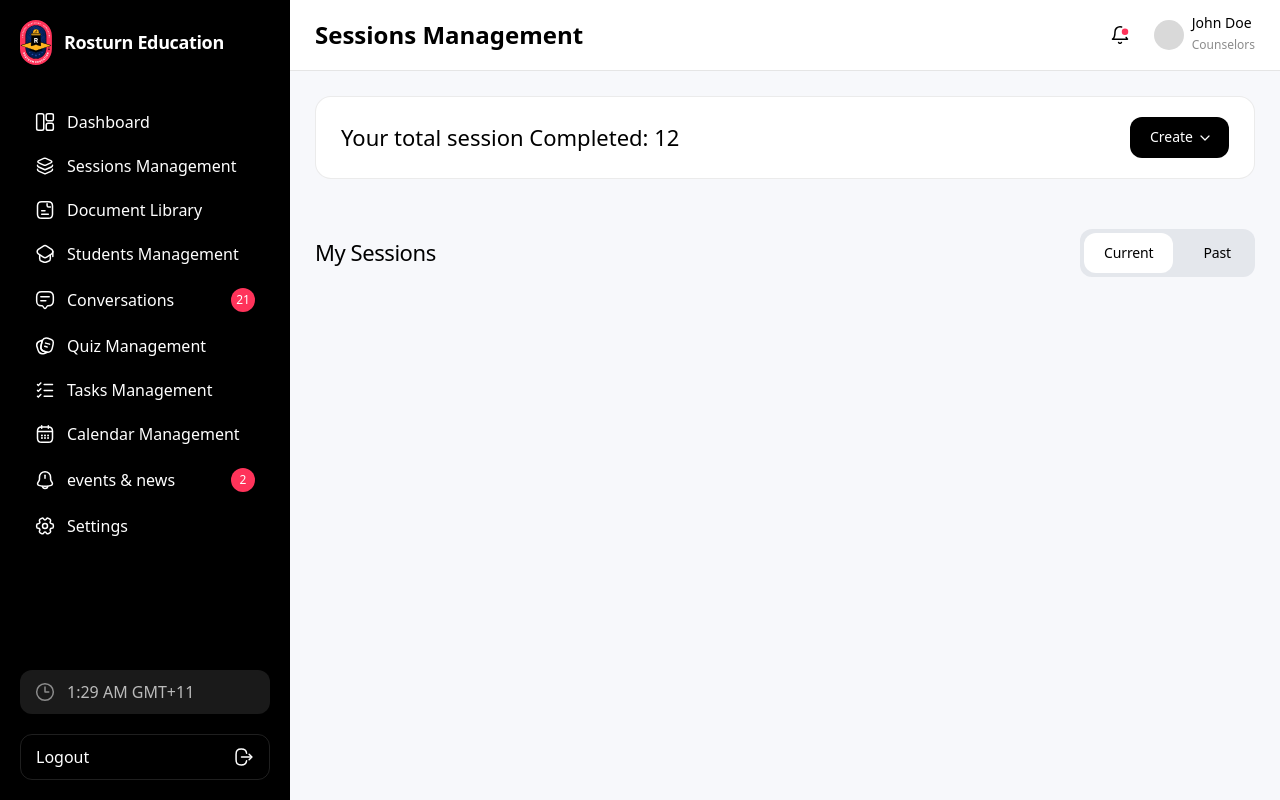
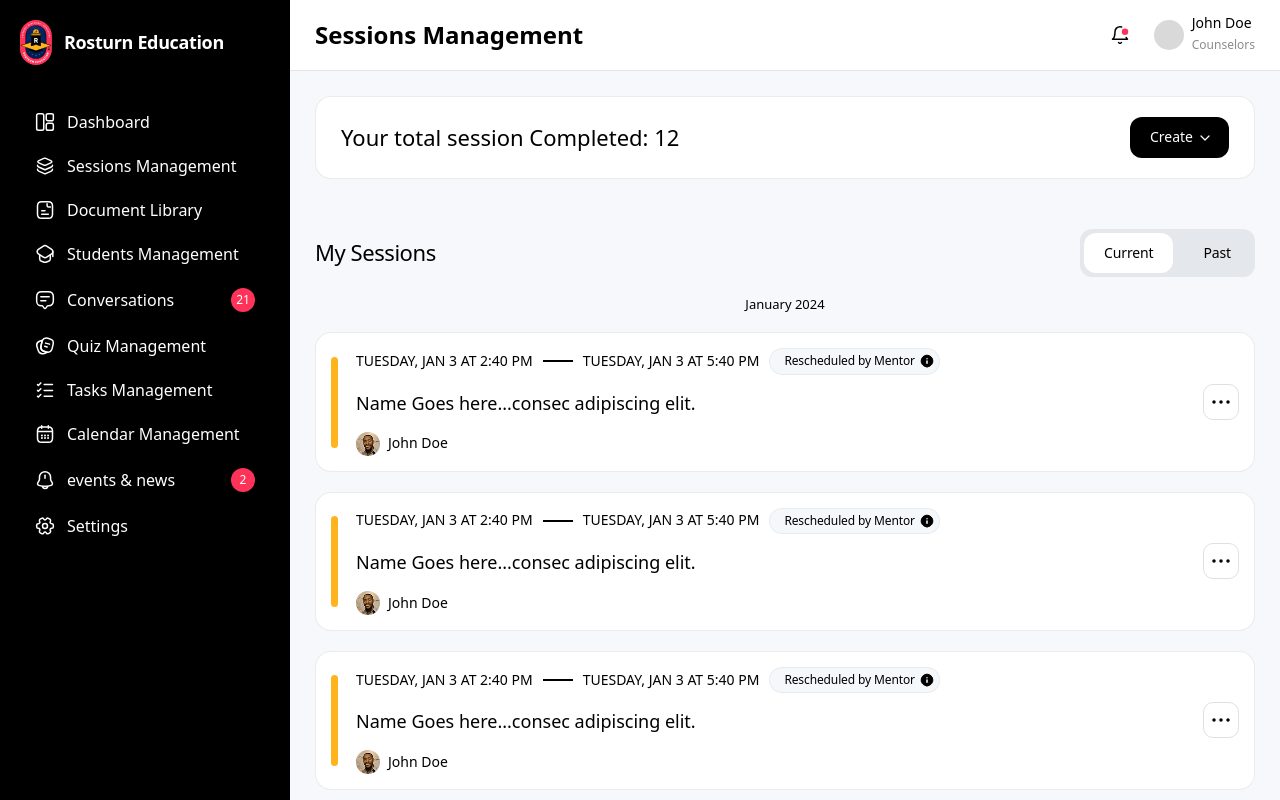
Before and after one commit to bdnaeem3/lms-project, a React (Vite) app: page / in a window 1280 px wide. Shown: the top 800 px of the page. Built offline with nearby package versions, Linux system fonts and the light colour scheme.

Commit message:
Sessions card UI done

```diff
--- /dev/null
+++ b/src/components/card/SessionCard.jsx
@@ -0,0 +1,34 @@
+import Icon from "../../theme/icon/Icon"
+import UserImg from "../../assets/user.png"
+
+export default () => {
+    return (
+        <div className="flex items-center justify-between shadow-section border border-[#00000014] bg-white p-[15px] rounded-[16px] mt-5">
+            <div className="flex items-center">
+                <span className="w-[7px] bg-[#ffb41d] h-[91px] rounded-[24px] mr-[18px]"></span>
+                <div>
+                    <div className="flex items-center">
+                        <p className="text-[14px] leading-[16.41px]">TUESDAY, JAN 3 AT 2:40 PM</p>
+                        <span className="w-[30px] h-[2px] bg-black mx-[10px]"></span>
+                        <p className="text-[14px] leading-[16.41px]">TUESDAY, JAN 3 AT 5:40 PM</p>
+                        <button type="button" className="flex items-center ml-[10px] bg-[#a1b5d81a] rounded-[40px] border border-[#0000000d] p-[5px] cursor-pointer">
+                            <span className="ml-[9px] text-[12px] leading-[14.06px] tracking-[-0.01em]">Rescheduled by Mentor</span>
+                            <Icon name="info" className="ml-[5px]" />
+                        </button>
+                    </div>
+                    <h3 className="text-[18px] leading-[21.09px] font-[500] mt-[18px]">Name Goes here...consec adipiscing elit.</h3>
+                    <div className="flex items-center mt-[18px]">
+                        <img src={UserImg} alt="User Image" className="mr-2" />
+                        <p className="text-[14px] leading-[16.41px]">John Doe</p>
+                    </div>
+                </div>
+            </div>
+
+            <button
+                type="button"
+                className="flex items-center justify-center border border-[#0000001f] w-9 h-9 rounded-[10px] cursor-pointer">
+                <Icon name="ellipsis" />
+            </button>
+        </div>
+    )
+}
--- a/src/pages/SessionsManagement.jsx
+++ b/src/pages/SessionsManagement.jsx
@@ -2,8 +2,9 @@ import Sidebar from '../components/Sidebar'
 import Topbar from '../components/Topbar'
 import Header from '../components/Header'
 import Heading from '../components/Heading'
+import SessionCard from '../components/card/SessionCard'
 
-function App() {
+export default () => {
   return (
     <main className='flex'>
       <Sidebar />
@@ -12,10 +13,14 @@ function App() {
         <div className='p-[25px]'>
           <Header />
           <Heading />
+          <p className='text-[13px] leading-[15.23px] text-center mt-5'>January 2024</p>
+          <SessionCard/>
+          <SessionCard/>
+          <SessionCard/>
+          <SessionCard/>
+          <SessionCard/>
         </div>
       </div>
     </main>
   )
 }
-
-export default App
--- /dev/null
+++ b/src/theme/icon/Ellipsis.jsx
@@ -0,0 +1,7 @@
+export default ({ color, ...rest }) => (
+    <svg width="24" height="24" viewBox="0 0 24 24" fill="none" xmlns="http://www.w3.org/2000/svg" {...rest}>
+        <path d="M12 13C12.5523 13 13 12.5523 13 12C13 11.4477 12.5523 11 12 11C11.4477 11 11 11.4477 11 12C11 12.5523 11.4477 13 12 13Z" fill={color || "black"} stroke={color || "black"} strokeWidth="1.5" strokeLinecap="round" strokeLinejoin="round" />
+        <path d="M19 13C19.5523 13 20 12.5523 20 12C20 11.4477 19.5523 11 19 11C18.4477 11 18 11.4477 18 12C18 12.5523 18.4477 13 19 13Z" fill={color || "black"} stroke={color || "black"} strokeWidth="1.5" strokeLinecap="round" strokeLinejoin="round" />
+        <path d="M5 13C5.55228 13 6 12.5523 6 12C6 11.4477 5.55228 11 5 11C4.44772 11 4 11.4477 4 12C4 12.5523 4.44772 13 5 13Z" fill={color || "black"} stroke={color || "black"} strokeWidth="1.5" strokeLinecap="round" strokeLinejoin="round" />
+    </svg>
+)
--- a/src/theme/icon/Icon.jsx
+++ b/src/theme/icon/Icon.jsx
@@ -4,7 +4,9 @@ import Clock from "./Clock"
 import Coversations from "./Coversations"
 import Dashboard from "./Dashboard"
 import DocumentLibrary from "./DocumentLibrary"
+import Ellipsis from "./Ellipsis"
 import Events from "./Events"
+import Info from "./Info"
 import Logout from "./Logout"
 import Notification from "./Notification"
 import Sessions from "./Sessions"
@@ -27,8 +29,12 @@ export default ({ name, ...rest }) => {
             return <Dashboard {...rest} />
         case 'document-library':
             return <DocumentLibrary {...rest} />
+        case 'ellipsis':
+            return <Ellipsis {...rest} />
         case 'events':
             return <Events {...rest} />
+        case 'info':
+            return <Info {...rest} />
         case 'logout':
             return <Logout {...rest} />
         case 'notification':
--- /dev/null
+++ b/src/theme/icon/Info.jsx
@@ -0,0 +1,14 @@
+export default ({ bg, color, ...rest }) => (
+    <svg width="14" height="14" viewBox="0 0 14 14" fill="none" xmlns="http://www.w3.org/2000/svg" {...rest}>
+        <g clipPath="url(#clip0_241_14045)">
+            <path d="M6.99935 12.8334C10.221 12.8334 12.8327 10.2217 12.8327 7.00008C12.8327 3.77842 10.221 1.16675 6.99935 1.16675C3.77769 1.16675 1.16602 3.77842 1.16602 7.00008C1.16602 10.2217 3.77769 12.8334 6.99935 12.8334Z" fill={bg || "black"} stroke={bg || "black"} strokeLinecap="round" strokeLinejoin="round" />
+            <path d="M7 9.33333V7" stroke={color || "white"} strokeWidth="1.5" strokeLinecap="round" strokeLinejoin="round" />
+            <path d="M7 4.66675H7.00583" stroke={color || "white"} strokeWidth="1.5" strokeLinecap="round" strokeLinejoin="round" />
+        </g>
+        <defs>
+            <clipPath id="clip0_241_14045">
+                <rect width="14" height="14" fill={color || "white"} />
+            </clipPath>
+        </defs>
+    </svg>
+)
--- a/tailwind.config.js
+++ b/tailwind.config.js
@@ -1,9 +1,10 @@
 module.exports = {
-    theme: {
-      extend: {
-        boxShadow: {
-          'section': '0px 2px 2.3px 0px rgba(0, 0, 0, 0.05)',
-        }
+  content: ["./src/**/*.{js,ts,jsx,tsx}"],
+  theme: {
+    extend: {
+      boxShadow: {
+        'section': '0px 2px 2.3px 0px rgba(0, 0, 0, 0.05)',
       }
     }
   }
+}
```
Also changed, not shown: src/assets/user.png (added).
